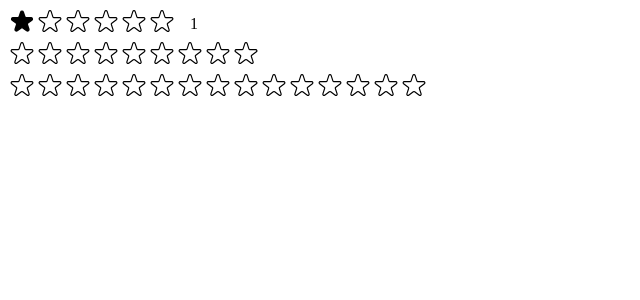
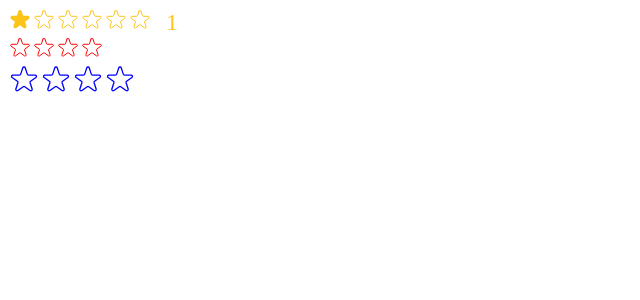
Before and after one commit to vibraniumSwaleh/movipot, a React (Create React App) app: page / in a window 1280 px wide. Both pictures are taken after a click on the button 22 px from the left and 24 px from the top of the page. Shown: the top 300 px of the page, without its empty margins (0-640 px from the left). Built offline with nearby package versions, Linux system fonts and the light colour scheme.

Commit message:
add default values to api

```diff
--- a/src/StarRating.js
+++ b/src/StarRating.js
@@ -10,21 +10,22 @@ const starContainerStyle = {
   display: 'flex',
 };
 
-const textStyle = {
-  lineHeight: '1',
-  margin: '0',
-};
-
-const startStyle = {
-  display: 'block',
-  width: '28px',
-  heigh: '28px',
-  cursor: 'pointer',
-};
-
-function StartRating({ maxRating = 5 }) {
+function StartRating({
+  maxRating = 5,
+  color = '#fcc419',
+  size = '24',
+  classNme = '',
+  messages = [],
+}) {
   const [rating, setRating] = useState(0);
   const [tempRating, setTempRating] = useState(0);
+
+  const textStyle = {
+    lineHeight: '1',
+    margin: '0',
+    color,
+    fontSize: `${size}px`,
+  };
 
   function handleRating(rating) {
     setRating(rating);
@@ -40,16 +41,29 @@ function StartRating({ maxRating = 5 }) {
               full={tempRating ? tempRating >= i + 1 : rating >= i + 1}
               onHoverIn={() => setTempRating(i + 1)}
               onHoverOut={() => setTempRating(0)}
+              color={color}
+              size={size}
             />
           </span>
         ))}
       </div>
-      <p style={textStyle}>{tempRating || rating || ''}</p>
+      <p style={textStyle}>
+        {messages.length === maxRating
+          ? messages[tempRating ? tempRating - 1 : rating - 1]
+          : tempRating || rating || ''}
+      </p>
     </div>
   );
 }
 
-function Start({ onRate, full, onHoverIn, onHoverOut }) {
+function Start({ onRate, full, onHoverIn, onHoverOut, color, size }) {
+  const startStyle = {
+    display: 'block',
+    width: `${size}px`,
+    heigh: `${size}px`,
+    cursor: 'pointer',
+  };
+
   return (
     <span
       role='button'
@@ -62,8 +76,8 @@ function Start({ onRate, full, onHoverIn, onHoverOut }) {
         <svg
           xmlns='http://www.w3.org/2000/svg'
           viewBox='0 0 20 20'
-          fill='#000'
-          stroke='#000'
+          fill={color}
+          stroke={color}
         >
           <path d='M9.049 2.927c.3-.921 1.603-.921 1.902 0l1.07 3.292a1 1 0 00.95.69h3.462c.969 0 1.371 1.24.588 1.81l-2.8 2.034a1 1 0 00-.364 1.118l1.07 3.292c.3.921-.755 1.688-1.54 1.118l-2.8-2.034a1 1 0 00-1.175 0l-2.8 2.034c-.784.57-1.838-.197-1.539-1.118l1.07-3.292a1 1 0 00-.364-1.118L2.98 8.72c-.783-.57-.38-1.81.588-1.81h3.461a1 1 0 00.951-.69l1.07-3.292z' />
         </svg>
@@ -72,7 +86,7 @@ function Start({ onRate, full, onHoverIn, onHoverOut }) {
           xmlns='http://www.w3.org/2000/svg'
           fill='none'
           viewBox='0 0 24 24'
-          stroke='#000'
+          stroke={color}
         >
           <path
             strokeLinecap='round'
--- a/src/index.js
+++ b/src/index.js
@@ -9,7 +9,12 @@ root.render(
   <React.StrictMode>
     {/* <App /> */}
     <StartRating maxRating={6} />
-    <StartRating maxRating={9} />
-    <StartRating maxRating={15} />
+    <StartRating maxRating={4} color='red' size='24' />
+    <StartRating
+      maxRating={4}
+      color='blue'
+      size='32'
+      messages={['Very good', 'Good', 'Bad', 'Very bad']}
+    />
   </React.StrictMode>,
 );
```
